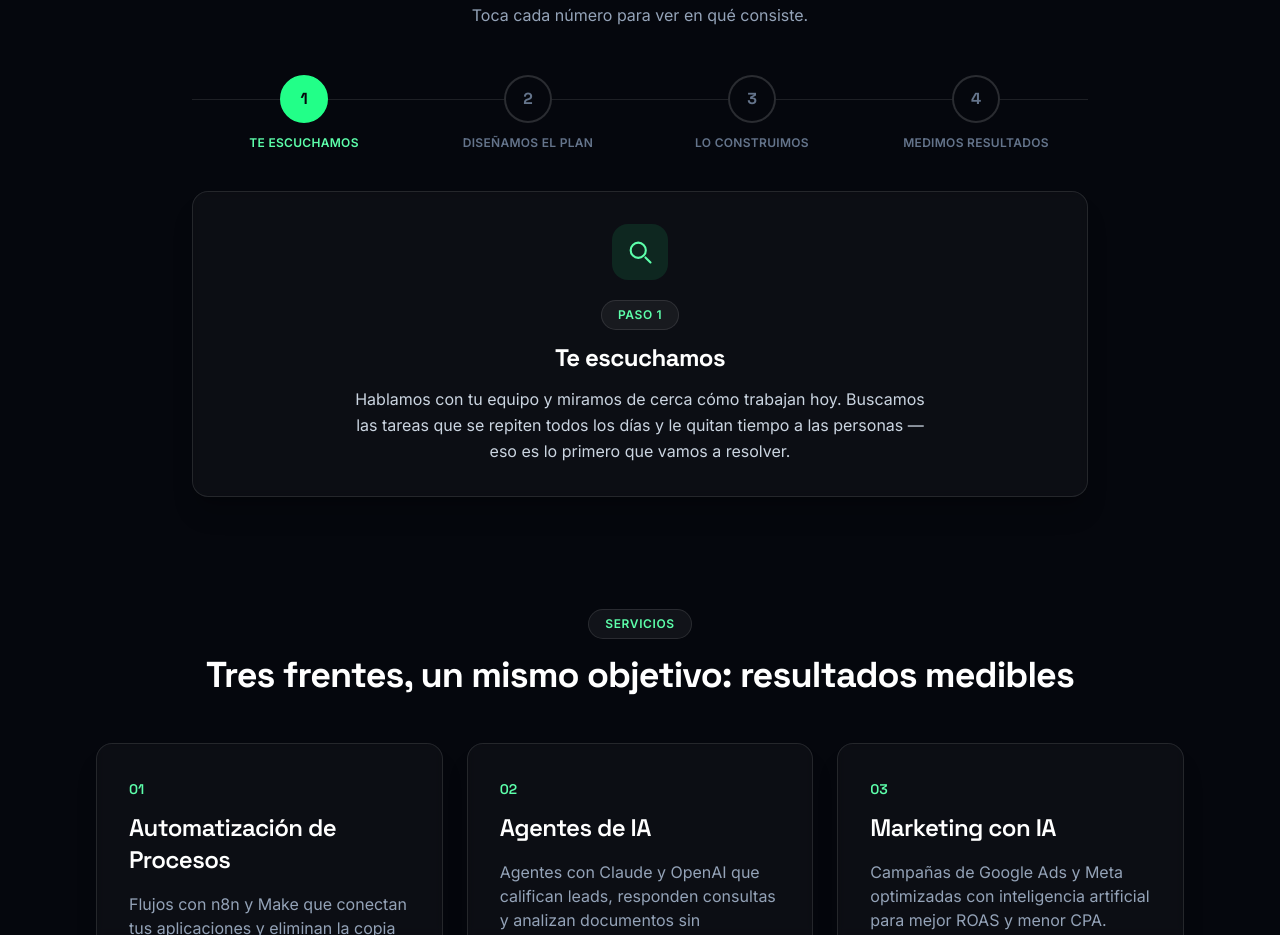
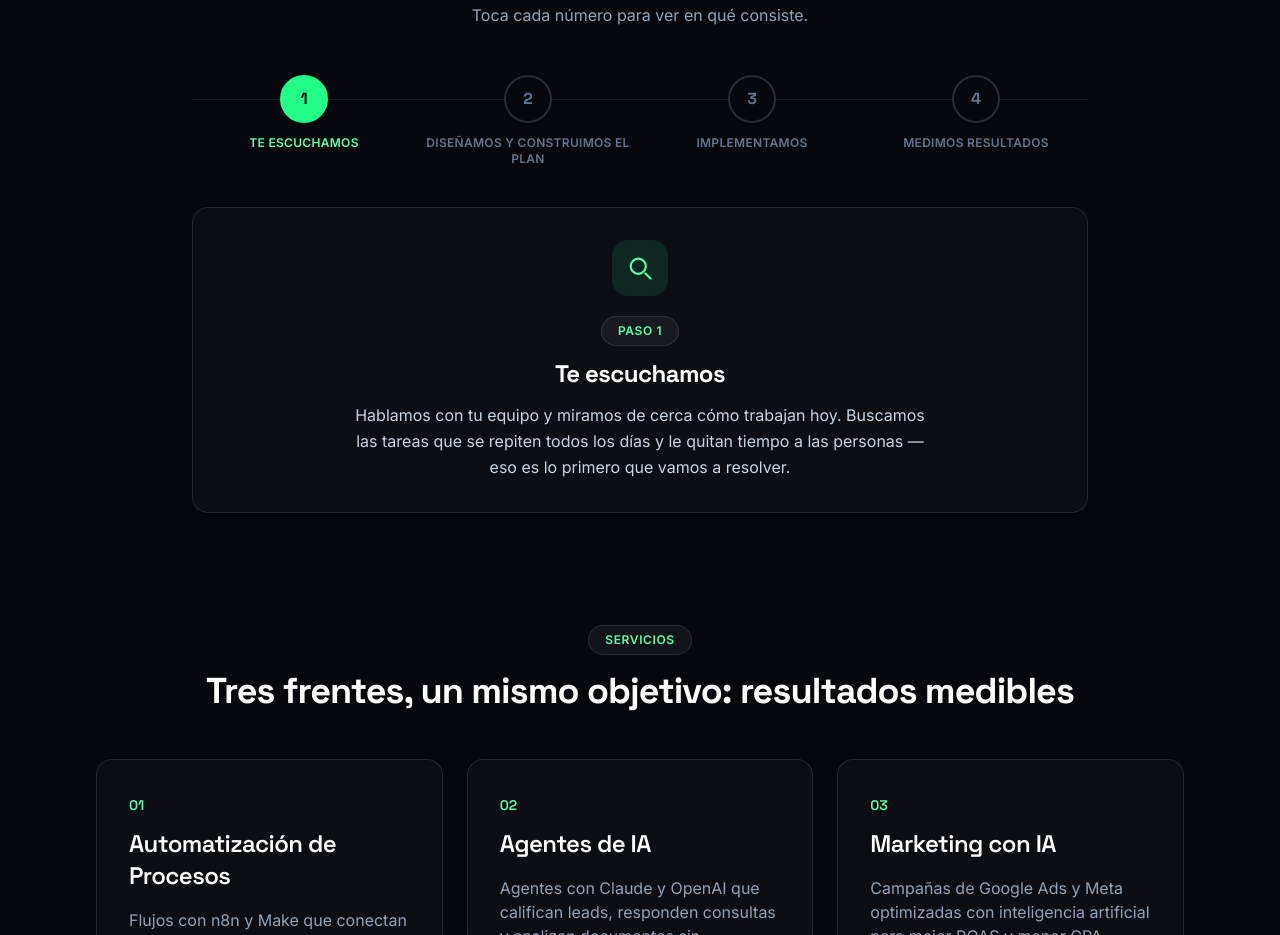
Before and after one commit to elevate7contact/elevate7web, an Astro site: page / in a window 1280 px wide. Shown: the part 1837-2772 px from the top of the page. Built offline with nearby package versions, Linux system fonts and the light colour scheme; Astro itself is replaced by a stand-in of ours.

Commit message:
Update process steps 2 and 3 labels

```diff
--- a/src/pages/index.astro
+++ b/src/pages/index.astro
@@ -134,14 +134,14 @@
   },
   {
     tag: 'Paso 2',
-    title: 'Diseñamos el plan',
+    title: 'Diseñamos y construimos el plan',
     icon: 'plan' as const,
     description:
       'Con esa información armamos un plan simple: qué se puede automatizar, en qué orden y qué resultado esperar. Todo explicado en un lenguaje que cualquier persona de tu empresa puede entender.',
   },
   {
     tag: 'Paso 3',
-    title: 'Lo construimos',
+    title: 'Implementamos',
     icon: 'build' as const,
     description:
       'Creamos el sistema y lo conectamos con las herramientas que tu equipo ya usa — el correo, WhatsApp, tus hojas de cálculo, tus anuncios. Nadie tiene que aprender nada nuevo ni complicado.',
```
